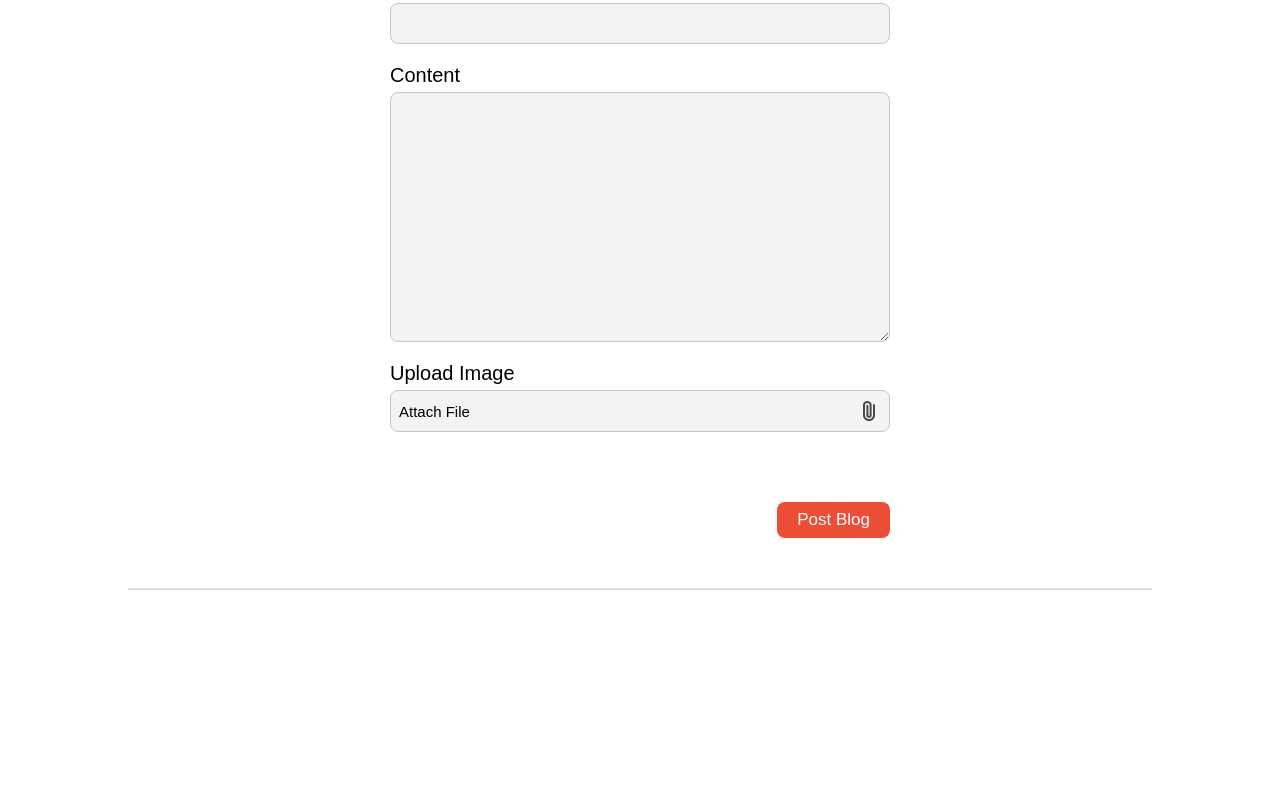
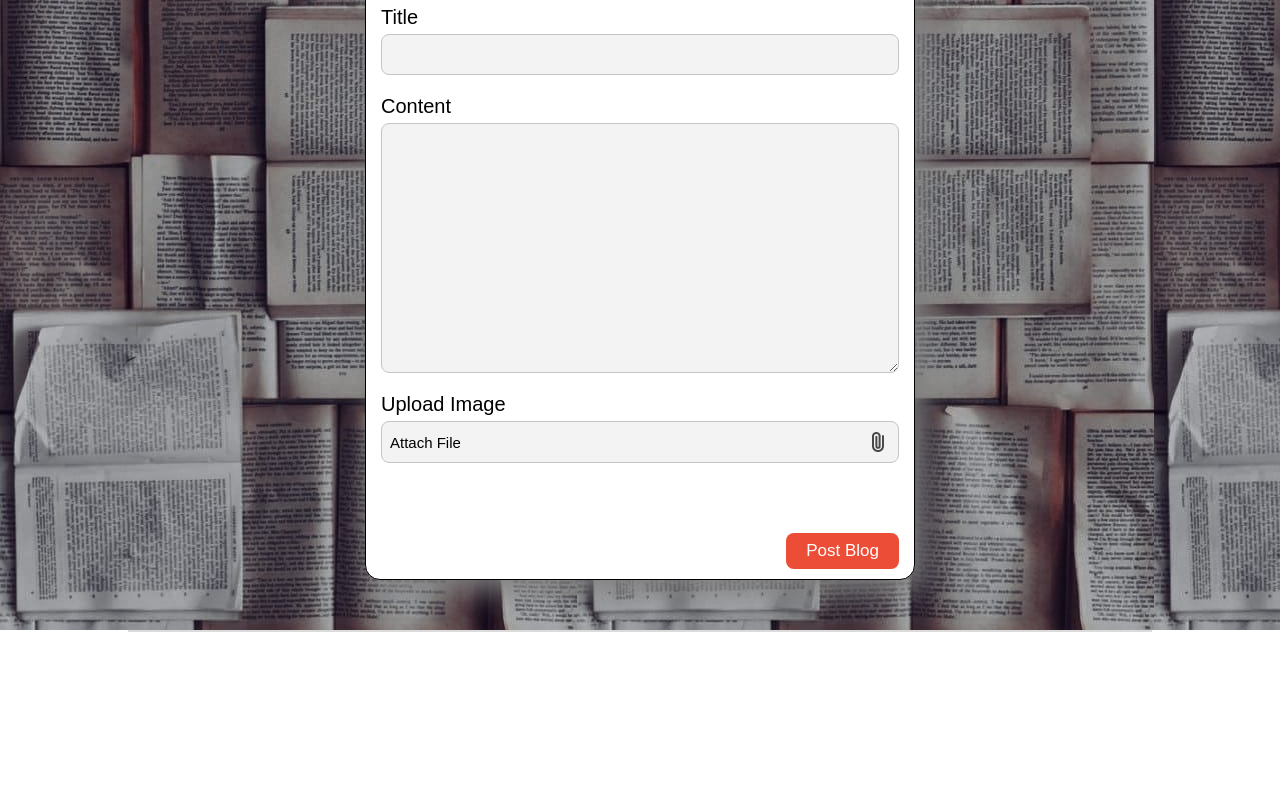
Before and after one commit to fazalanang/Personal-Web-DumbWays, a plain HTML site: page blog.html in a window 1280 px wide. Shown: the part 208-1000 px from the top of the page. Before the commit the page ends 958 px from the top, so only its background shows below. Drawn offline with Linux system fonts and the light colour scheme.

Commit message:
New Update

```diff
--- a/style2.css
+++ b/style2.css
@@ -63,10 +63,19 @@ nav .right-side a {
   padding: 50px 0;
   display: flex;
   justify-content: center;
+  background-image: url(assets/book\ background.jpg);
 }
 
 .blog-form .form-container {
-  width: 500px;
+  width: 550px;
+  margin-left: auto;
+  margin-right: auto;
+  margin-top: 20px;
+  border-radius: 15px;
+  box-shadow: 10px 10px 30px gray;
+  padding: 10px 15px;
+  background-color: white;
+  border: 1px solid black;
 }
 
 .blog-form .form-container h1 {
```
Also changed, not shown: assets/book background.jpg (added).
